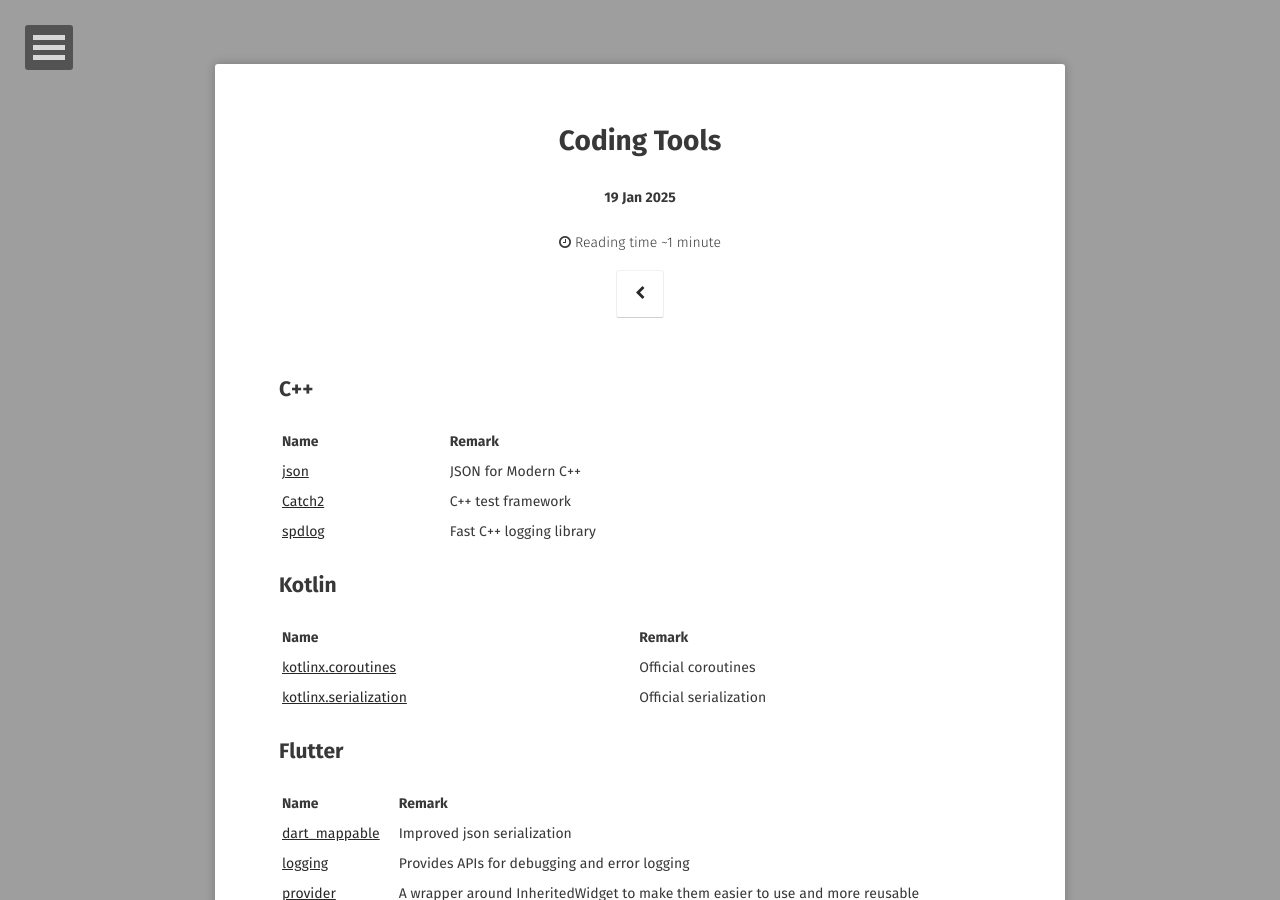
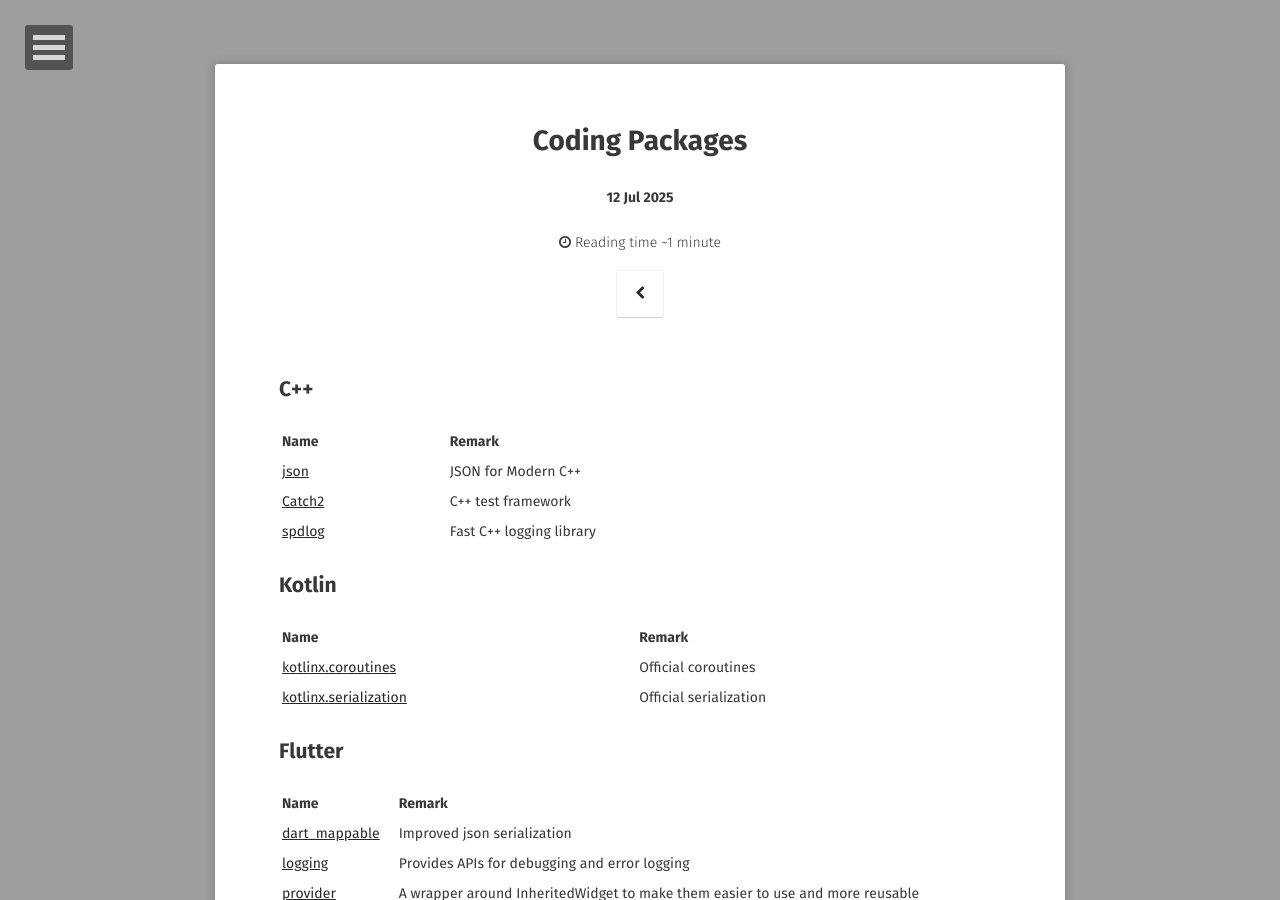
Before and after one commit to o7878x/o7878x.github.io, a Jekyll site: the page built from _posts/2025-07-12-coding-packages.md, in a window 1280 px wide and 900 px high. Built offline with Jekyll 4.4.1, drawn with Linux system fonts in a browser that asks for light colours; some web fonts are replaced; comment, search, counter and statistics services are not loaded.

Commit message:
feature:update packages article attributes

```diff
--- a/_posts/2025-01-19-coding-tools.md
+++ b/_posts/2025-07-12-coding-packages.md
@@ -1,12 +1,13 @@
 ---
 layout: post
-title: "Coding Tools"
-date: 2025-01-19
+title: "Coding Packages"
+date: 2025-07-12
 excerpt: "A menu of coding tools"
 comments: true
 tag:
 - coding
 - software
+- packages
 ---
 
 ## C++
```
